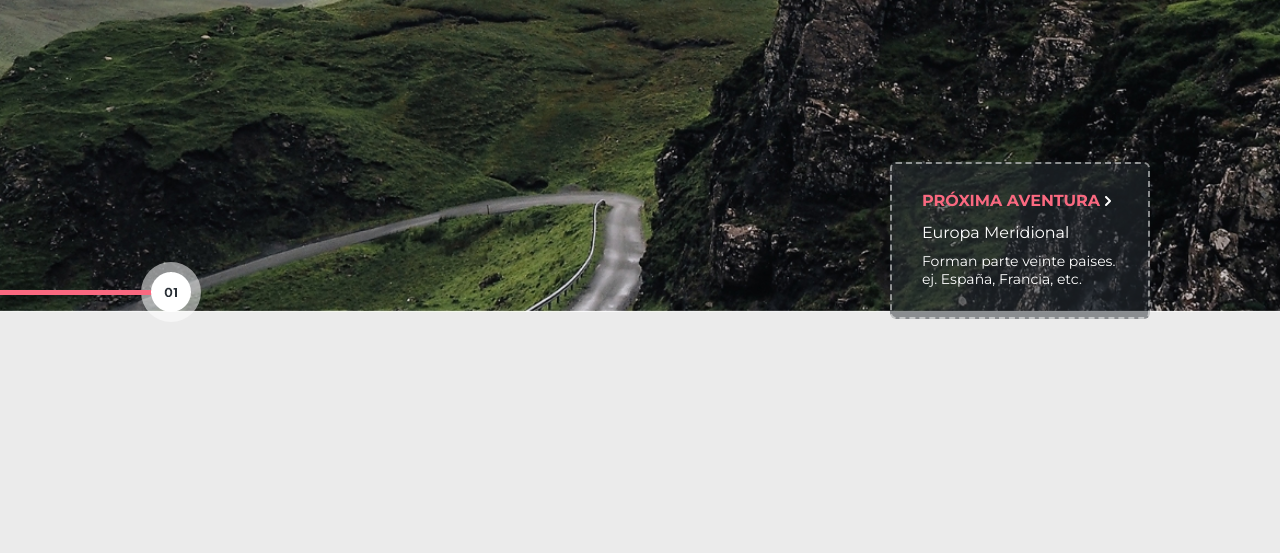
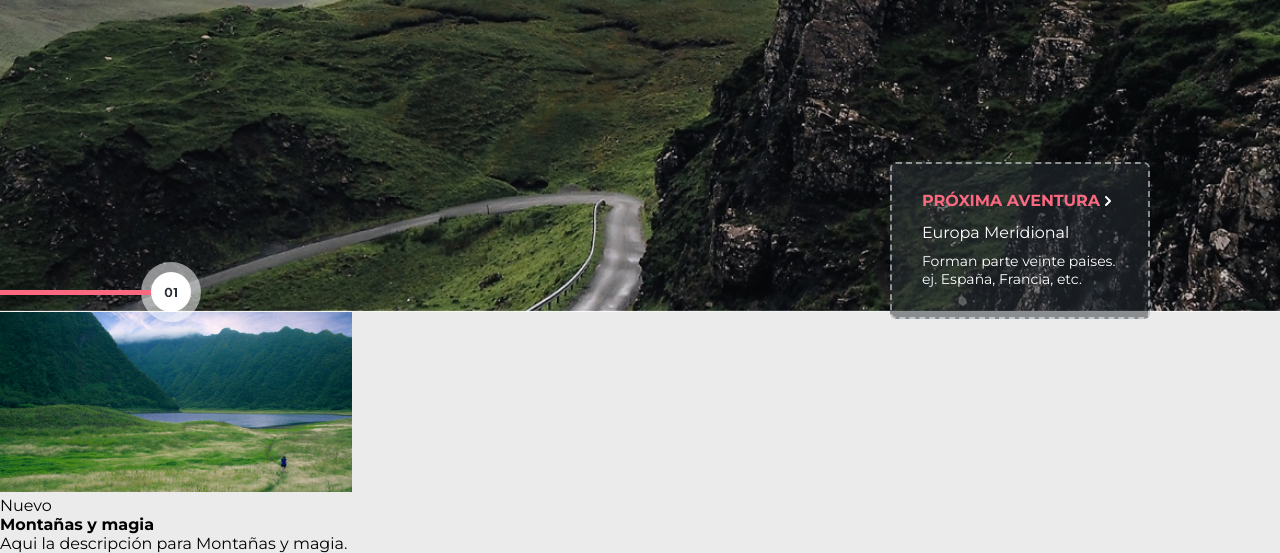
Before and after one commit to GonzaloZubiri/Aenima_Prueba_Maquetador, a plain HTML site: page index.html in a window 1280 px wide. Shown: the part 488-1041 px from the top of the page. Before the commit the page ends 814 px from the top, so only its background shows below. Drawn offline with nearby package versions, Linux system fonts and the light colour scheme.

Commit message:
trabajando en el main

```diff
--- a/index.html
+++ b/index.html
@@ -6,11 +6,12 @@
     <meta name="viewport" content="width=device-width, initial-scale=1.0">
     <link rel="stylesheet" href="./Css/styles.css">
     <link rel="stylesheet" href="https://cdnjs.cloudflare.com/ajax/libs/font-awesome/6.0.0/css/all.min.css" integrity="sha512-9usAa10IRO0HhonpyAIVpjrylPvoDwiPUiKdWk5t3PyolY1cOd4DSE0Ga+ri4AuTroPR5aQvXU9xC6qOPnzFeg==" crossorigin="anonymous" referrerpolicy="no-referrer" />
+    <script src="https://cdnjs.cloudflare.com/ajax/libs/jquery/3.6.0/jquery.min.js" integrity="sha512-894YE6QWD5I59HgZOGReFYm4dnWc1Qt5NtvYSaNcOP+u1T9qYdvdihz0PPSiiqn/+/3e7Jo4EaG7TubfWGUrMQ==" crossorigin="anonymous" referrerpolicy="no-referrer"></script>
     <title>Viajes</title>
 </head>
 <body>
     <header class="site-header">
-        <nav>
+        <nav class="menu">
             <div class="logo">
                 <img src="./Assets/logo/logo_01.png" alt="">
             </div>
@@ -43,5 +44,26 @@
 
     </header>
 
+    <section class="tendencias">
+        <div class="card-container">
+            <div class="card">
+                <div class="place">
+                    <img src="./Assets/img/card_01.png" alt="">
+                </div>
+                <div class="new">
+                    <p class="nuevo">Nuevo</p>
+                </div>
+                <div class="text-card">
+                    <h4>Montañas y magia</h4>
+                    <p>Aqui la descripción para <span>Montañas y magia.</span></p>
+                </div>
+            </div>
+
+        </div>
+    </section>
+
+
+
+    <script src="./app.js"></script>
 </body>
 </html>
```
Also changed, not shown: Css/styles.css (+8 -1 lines).
